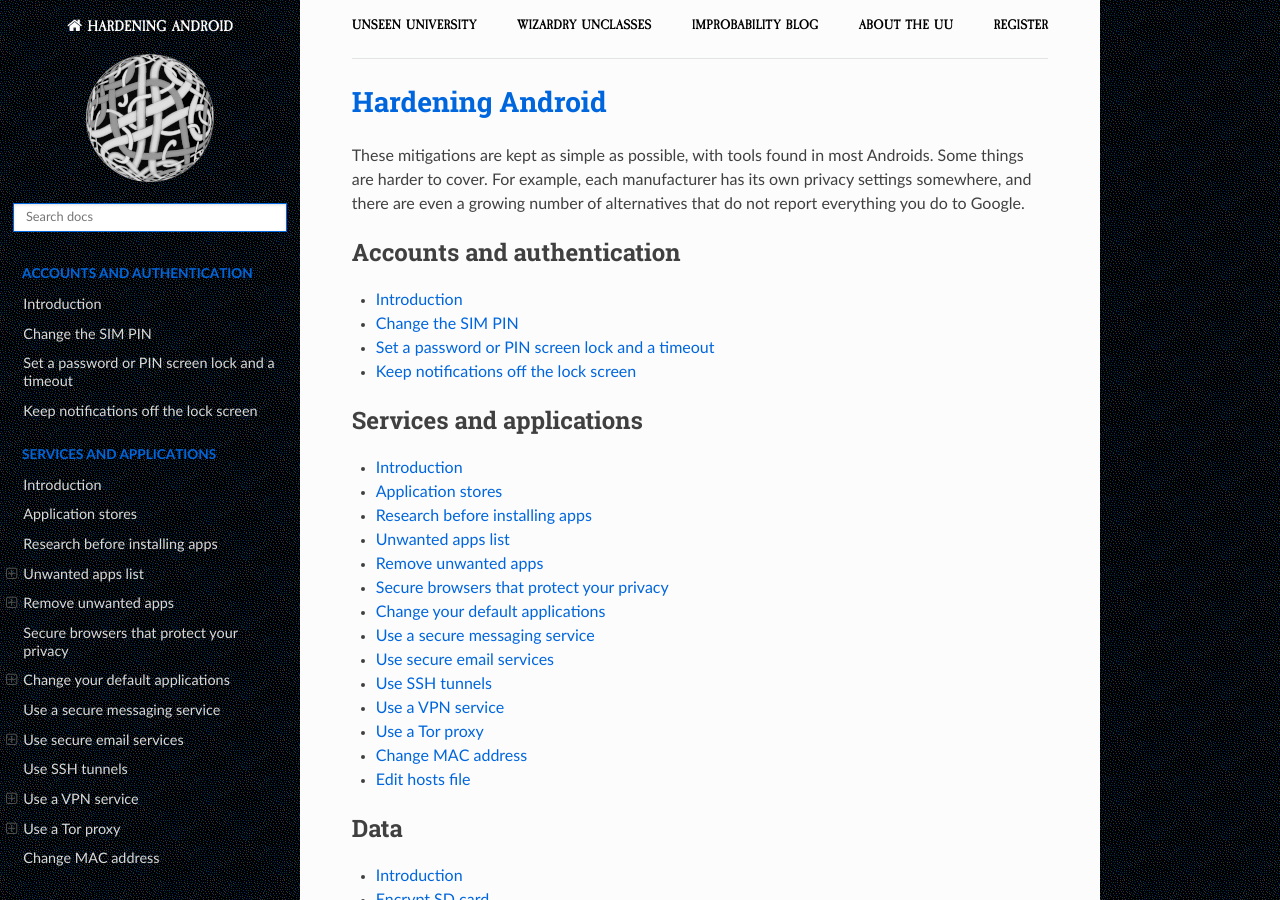
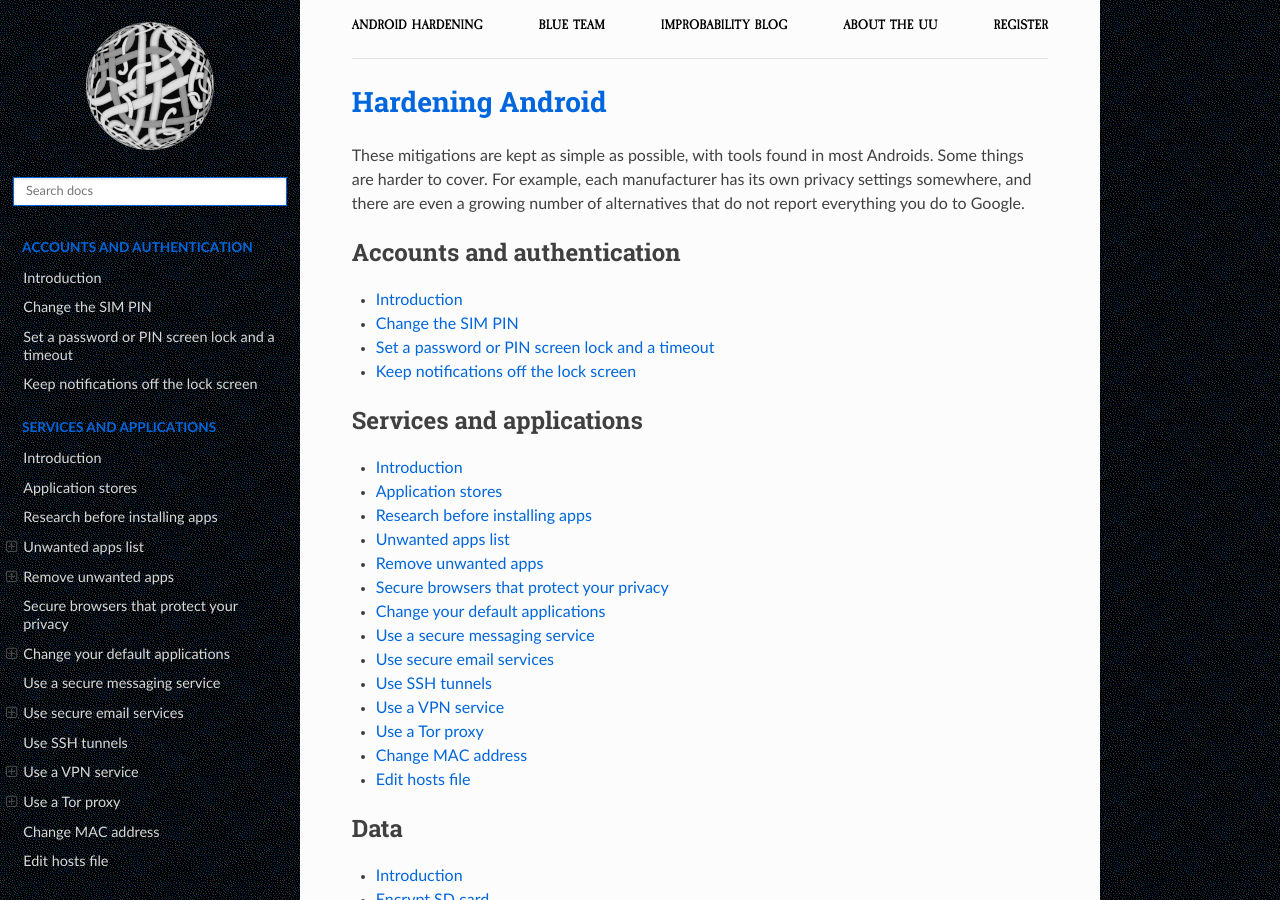
Before and after one commit to tymyrddin/android-mitigations, a Sphinx documentation site: the page built from source/index.rst, in a window 1280 px wide and 900 px high. Built offline with Sphinx 7.4.7 and the Read the Docs theme 2.0.0, drawn with Linux system fonts in a browser that asks for light colours.

Commit message:
Navigation improvement

```diff
--- a/source/_templates/breadcrumbs.html
+++ b/source/_templates/breadcrumbs.html
@@ -1,8 +1,8 @@
 <div class="container">
     <topnav>
             <ul>
-                <li class="nav__item"><a href="https://uu.tymyrddin.dev/" class="nav__link">Unseen University</a></li>
-                <li class="nav__item"><a href="https://uu.tymyrddin.dev/" class="nav__link">Wizardry Unclasses</a></li>
+                <li class="nav__item"><a href="https://blue.tymyrddin.dev/projects/android/" class="nav__link">Android hardening</a></li>
+                <li class="nav__item"><a href="https://blue.tymyrddin.dev/" class="nav__link">Blue Team</a></li>
                 <li class="nav__item"><a href="https://uu.tymyrddin.dev/blog/" class="nav__link">Improbability Blog</a></li>
                 <li class="nav__item"><a href="https://uu.tymyrddin.dev/about/" class="nav__link">About the UU</a></li>
                 <li class="nav__item"><a href="https://uu.tymyrddin.dev/registration/" class="nav__link">Register</a></li>
--- a/source/conf.py
+++ b/source/conf.py
@@ -58,6 +58,7 @@
     'display_version': True,
     'prev_next_buttons_location': 'bottom',
     'style_external_links': True,
+    'logo_only': True,
     # Toc options
     'collapse_navigation': False,
     'sticky_navigation': False,
--- a/source/index.rst
+++ b/source/index.rst
@@ -94,8 +94,3 @@
 
    docs/guards/README.md
    docs/guards/*
-
-.. toctree::
-   :caption: Links
-
-   All mitigations <https://blue.tymyrddin.dev/>
```
Also changed, not shown: README.md (+1 -1 lines).
